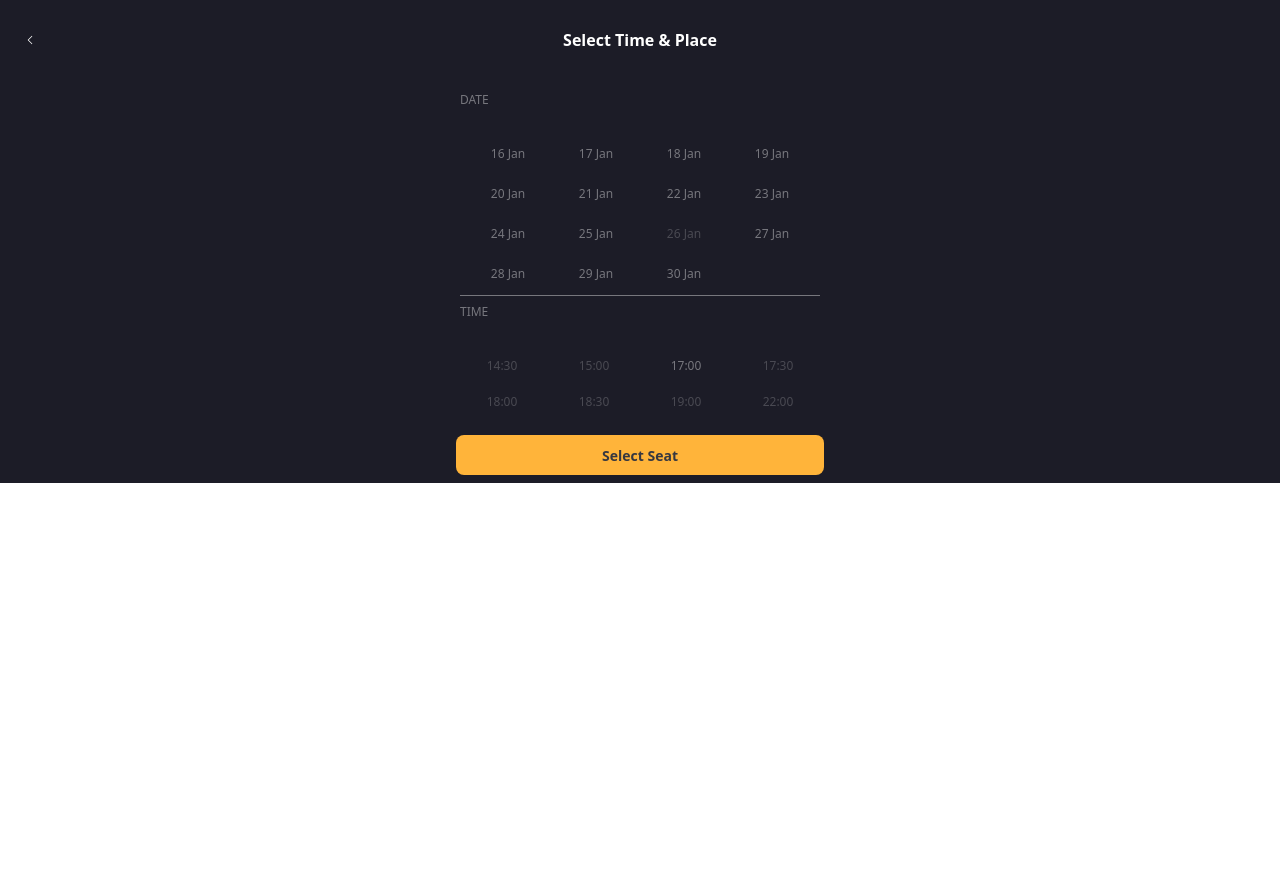
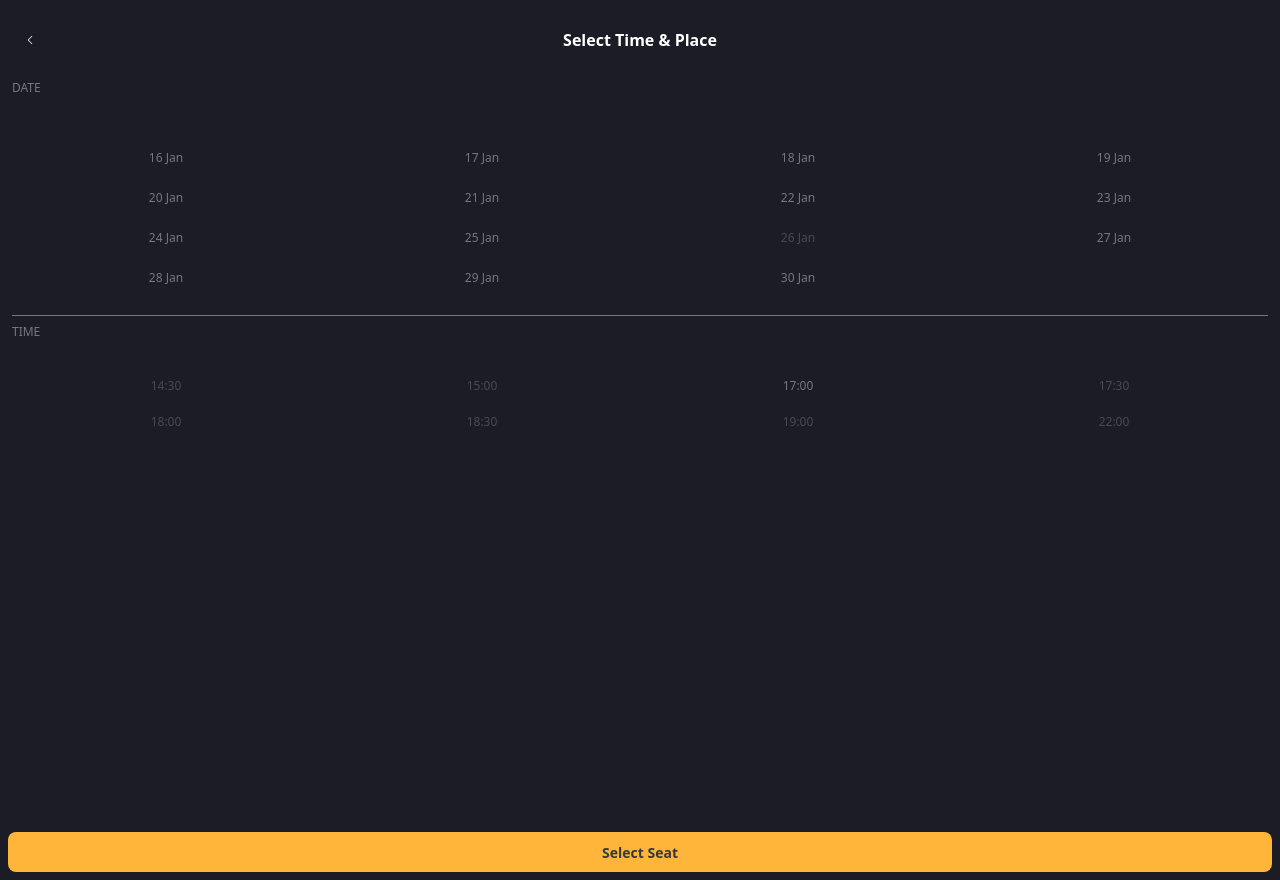
Before and after one commit to devhausleipzig/camp-8-midterm-group-1, a React (Vite) app: page /movie/1/selecttime in a window 1280 px wide. Before the commit the page ends 800 px from the top, so only its background shows below. Built offline with nearby package versions, Linux system fonts and the light colour scheme.

Commit message:
last stylying and postitioning

```diff
--- a/src/layouts/MovieDetailLayout.tsx
+++ b/src/layouts/MovieDetailLayout.tsx
@@ -19,7 +19,7 @@ export function MovieDetailLayout() {
   }
 
   return (
-    <>
+    <div className="h-screen">
       <div className="w-screen h-20 flex items-center justify-between px-6  bg-dark">
         <ChevronLeftIcon
           className="w-3 h-3  text-white"
@@ -31,6 +31,6 @@ export function MovieDetailLayout() {
         <div className="w-3"></div>
       </div>
       <Outlet />
-    </>
+    </div>
   );
 }
--- a/src/routes/SelectDateTime.tsx
+++ b/src/routes/SelectDateTime.tsx
@@ -7,6 +7,7 @@ import { eo } from "date-fns/locale";
 import { SelectButton, SelectButtonVariant } from "../components/SelectButton";
 import { Days } from "../components/MockData";
 import { useLoaderData } from "react-router-dom";
+import { MovieDetailLayout } from "../layouts";
 export function timesLoader() {
   return new Days();
 }
@@ -15,8 +16,6 @@ export function SelectDateTime() {
   const data = useLoaderData() as Days;
   const [selectedDates, setSelectedDates] = useState<string>("");
   const [selectedTimes, setSelectedTimes] = useState<string>("");
-  // console.log(selectedDates);
-  console.log(selectedTimes);
 
   function clickDate(toCheck: string) {
     if (selectedDates == toCheck) {
@@ -35,13 +34,13 @@ export function SelectDateTime() {
   }
 
   return (
-    <div className="flex justify-center items-center bg-dark">
-      <div className="w-96 h-full flex justify-center flex-col ">
-        <div className="px-3 py-3 divide-y divide-white-dimmed outline-1 ">
+    <div className="flex flex-col justify-between items-center bg-dark h-full">
+      <div className="w-full h-full flex flex-col justify-between items-stretch">
+        <div className="flex flex-col justify-between px-3  divide-y divide-white-dimmed outline-1">
           <div>
             <p className="text-white-dimmed text-description">DATE</p>
             <br />
-            <div className="grid grid-flow-row-dense gap-x-2 gap-y-3 grid-cols-4 p-2 text-description text-center ">
+            <div className="grid grid-flow-row-dense gap-x-2 gap-y-3 grid-cols-4 py-6 text-description text-center ">
               {data.days.map((day) => {
                 return (
                   <SelectButton
```
